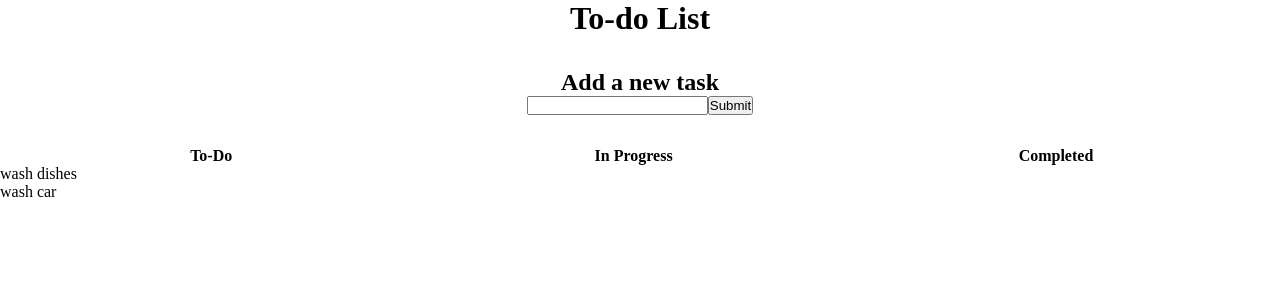
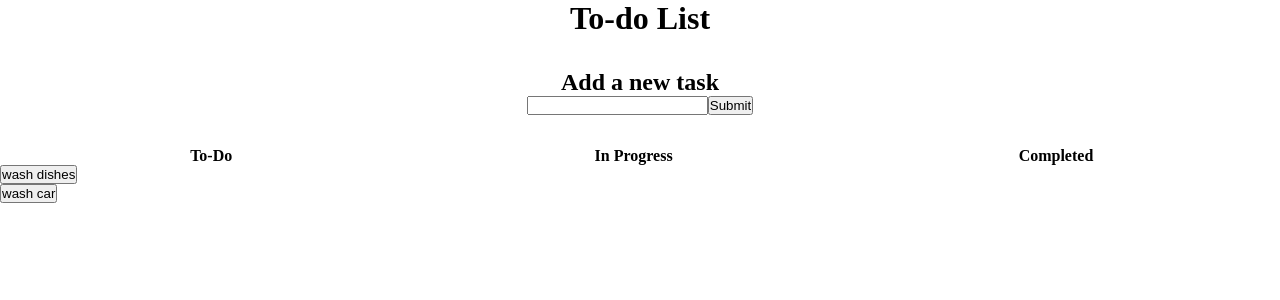
Before and after one commit to dayblassingame/TodoList, a React app: page / in a window 1280 px wide. Shown: the top 300 px of the page. Built offline with nearby package versions, Linux system fonts and the light colour scheme.

Commit message:
added move to in progress functionality

```diff
--- a/src/App.js
+++ b/src/App.js
@@ -7,19 +7,43 @@ export function App(){
 
     const newTask =(e)=>{
         e.preventDefault();
-        const newTask = document.getElementById('task').value
+        const newTask = document.getElementById('task');
 
         //if no task is entered do nothing
-        if(newTask== ""){
+        if(newTask.value== ""){
             return;
         }
 
         //if task is entered add to list and display under todo section
-        todos.push(newTask);
+        todos.push(newTask.value);
         const todoList = document.getElementById("todo");
         const newTodoLi = document.createElement('li');
-        newTodoLi.innerHTML = newTask;
+        const newTodoLiButton = document.createElement('button');
+
+        newTodoLiButton.innerHTML = newTask.value;
+        newTodoLiButton.addEventListener("dblclick", moveToInProgress);
+
+        newTodoLi.classList.add('todoList_item');
+        newTodoLi.appendChild(newTodoLiButton);
         todoList.appendChild(newTodoLi);
+        newTask.value = "";
+    }
+
+    const moveToInProgress =(e)=>{
+        const inProgress = [];
+        const newTaskInProgress = e.target.innerHTML;
+        inProgress.push(newTaskInProgress);
+
+        const deleteItem = e.target.parentElement;
+        deleteItem.remove();
+
+        const inProgressList = document.getElementById("inProgress");
+        const newInProgressLi = document.createElement('li');
+        const newInProgressLiButton = document.createElement('button');
+
+        newInProgressLiButton.innerHTML = newTaskInProgress;
+        newInProgressLi.appendChild(newInProgressLiButton);
+        inProgressList.appendChild(newInProgressLi);
     }
 
     return(
@@ -40,7 +64,7 @@ export function App(){
                     <ul id="todo">
                         {todos.map((todo,index) => {
                             return (
-                                <li key={index}>{todo}</li>
+                                <li className="todoList_item" key={index}><button onDoubleClick={moveToInProgress}>{todo}</button></li>
                             );
                         })}
                     </ul>
--- a/src/App.scss
+++ b/src/App.scss
@@ -43,6 +43,11 @@
                 }
                 text-align: center;
             }
+
+            .todoList_item{
+                display: block;
+                cursor: pointer;
+            }
         }
     }
 }
```
